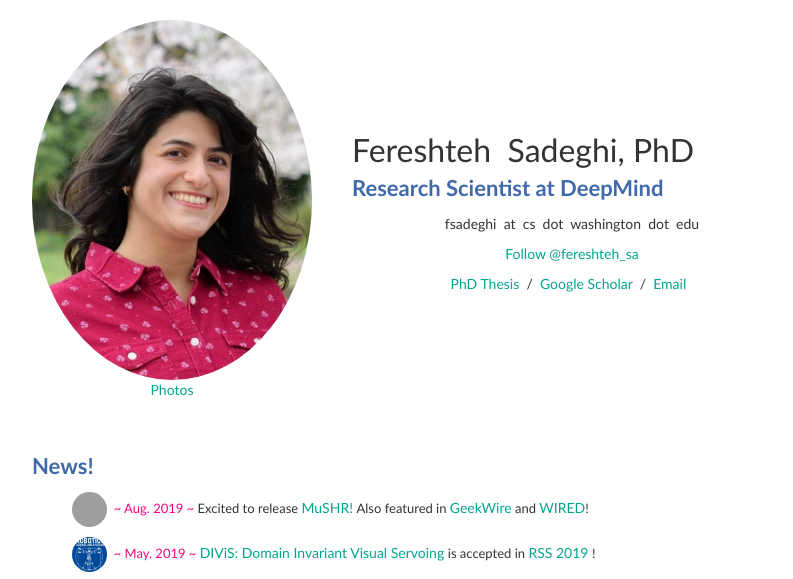
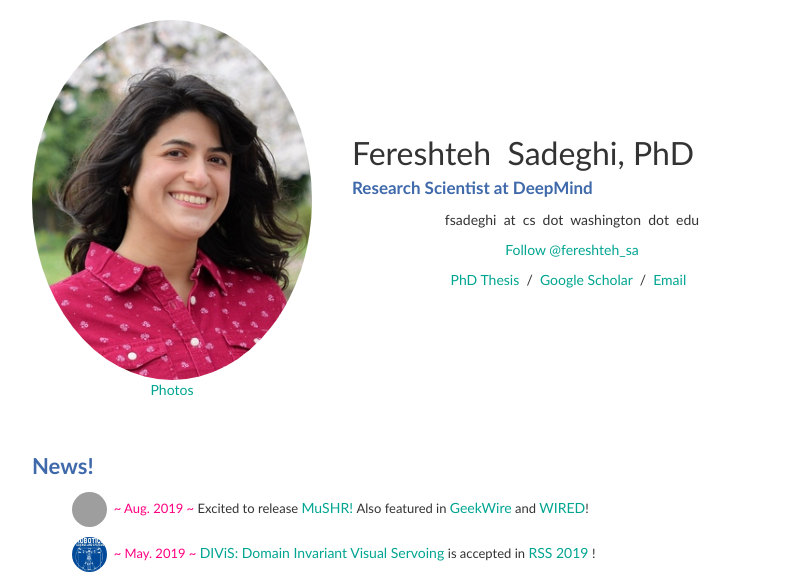
Before and after one commit to fsadeghi/fsadeghi.github.io, a plain HTML site: page index.html in a window 1280 px wide. Shown: the top 579 px of the page, without its empty margins (228-1021 px from the left). Drawn offline with Linux system fonts and the light colour scheme; grey boxes are pictures that could not be loaded.

Commit message:
Update index.html

```diff
--- a/index.html
+++ b/index.html
@@ -54,7 +54,7 @@
             <td style="padding:2.5%;width:63%;vertical-align:middle">
               <p style="text-align:left">
                 <name>Fereshteh&nbsp; Sadeghi, PhD</name><br>
-                <heading>Research Scientist at DeepMind</heading>
+                <subheading>Research Scientist at DeepMind</subheading>
                 <p style="text-align:center">
                 fsadeghi&nbsp; at&nbsp; cs&nbsp; dot&nbsp; washington&nbsp; dot&nbsp; edu
                 </p>
```
